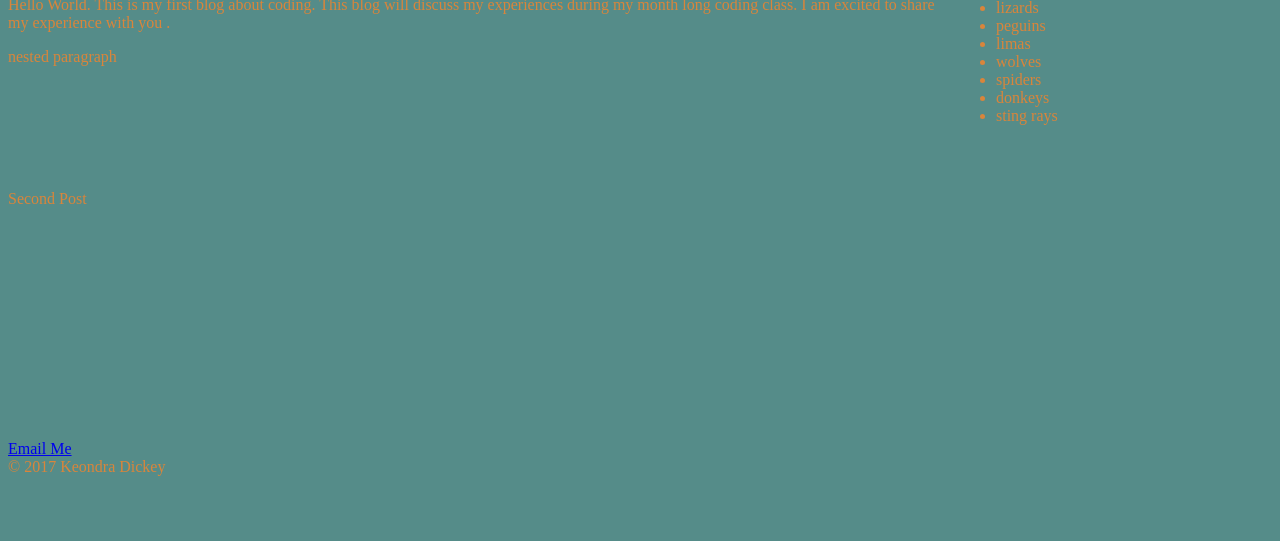
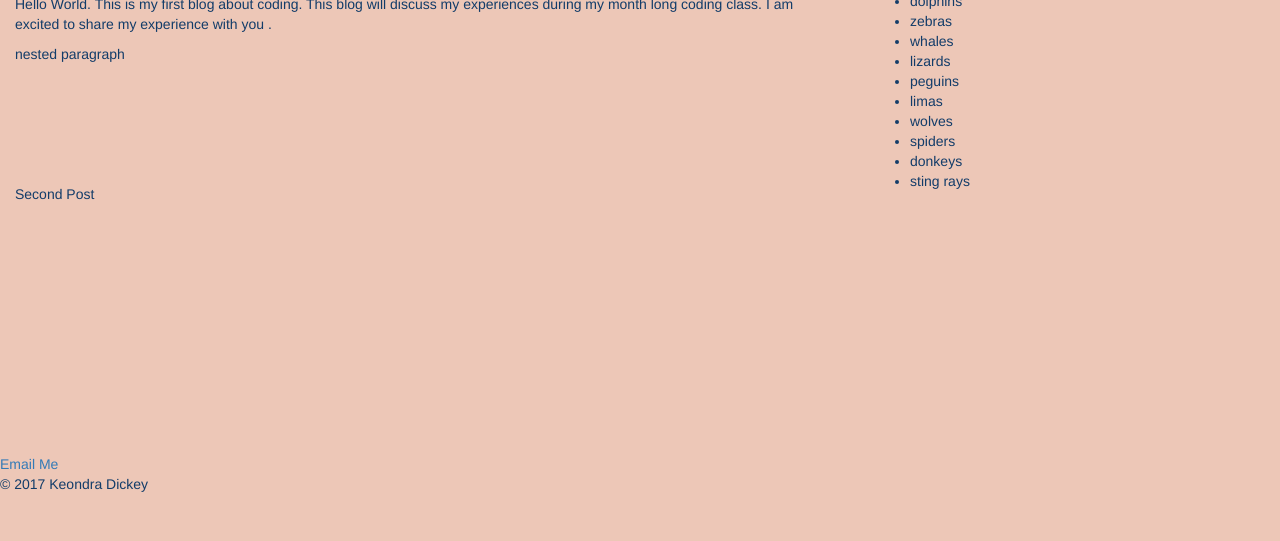
Before and after one commit to kdickey7/keondradickey_portfolio_project, a website: page blog/index.html in a window 1280 px wide. Shown: the part 259-800 px from the top of the page. Drawn offline with nearby package versions, Linux system fonts and the light colour scheme.

Commit message:
added bookstrap

```diff
--- a/blog/index.html
+++ b/blog/index.html
@@ -5,7 +5,7 @@
   <meta name="viewport" content="width=device-width, initial-scale=1.0">
   <meta http-equiv="X-UA-Compatible" content="ie=edge">
   <title>Blog</title>
-
+<link rel= "stylesheet"href="../node_modules/bootstrap/dist/css/bootstrap.css">
  <link type="text/css" rel="stylesheet" href="../css/style.css"/>
 
 <!-- <style media="screen">
@@ -55,7 +55,9 @@
 </head>
 
 <body>
-
+<br>
+<br>
+<br>
     <h1>Keondra's Blog</h1>
 
   <nav>
@@ -68,15 +70,13 @@
     </ul>
   </nav>
 
-  <div class="content container">
-    <div class="blogcontent">
+  <div class="content container row">
+    <div class="blogcontent col-md-9">
 
 <br>
 <br>
 <br>
-<br>
-<br>
-<br>
+
 
     <h2> First Post! </h2>
       <p>Hello World. This is my first blog about coding.
@@ -98,7 +98,7 @@
       </p>
     </div>
 
-    <div class="sidebar">
+    <div class="sidebar col-md-3">
       <ul>
         <li>lions</li>
         <li>tigers</li>
--- a/css/style.css
+++ b/css/style.css
@@ -1,10 +1,10 @@
 header {
-  margin-top: 20em;
+  margin-top: 10em;
 }
 
 body {
-  background-color: #558C89;
-  color: #D9853B;
+  background-color: #EDC7B7;
+  color: #123C69;
 }
 
   nav {
@@ -13,7 +13,7 @@ body {
   left: 0;
   height: 2.5em;
   width: 100vw;
-  background-color: grey;
+  background-color: #BAB2B5;
   }
 
   nav>ul.ul-container {
@@ -33,21 +33,22 @@ body {
   margin-top: 100px;
   height: 100px;
   width: 100px;
-  border-radius: 50%
+  border-radius: 50%;
 }
+
   .container {
     margin-top: : 100px;
     overflow: auto;
   }
 
   .blogcontent {
-    float: left;
-    width: 75%;
+    /*float: left;*/
+    /*width: 75%;*/
   }
 
   .sidebar {
-    float:left;
-    width: 25%;
+    /*float:left;*/
+    /*width: 25%;*/
   }
 
 
```
Also changed, not shown: contact/index.html (+1 -0 lines), index.html (+18 -7 lines), media/index.html (+2 -0 lines), package.json (added, +23 -0 lines), projects/index.html (+7 -0 lines), 1 other file.
